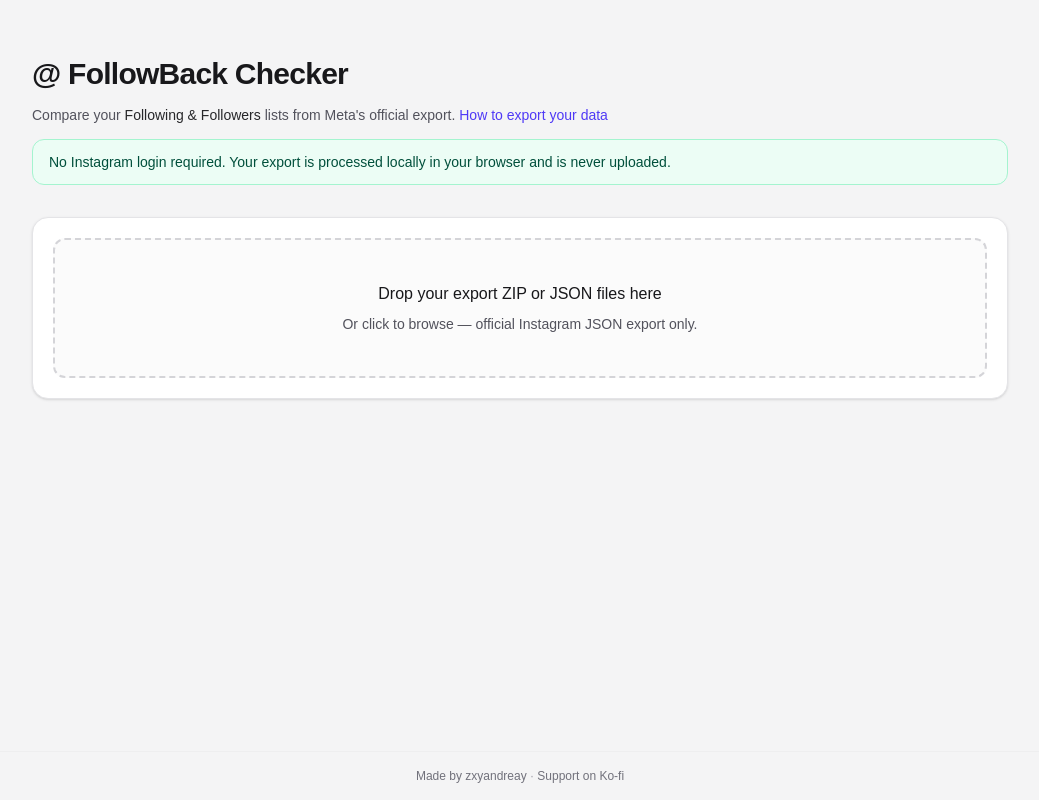
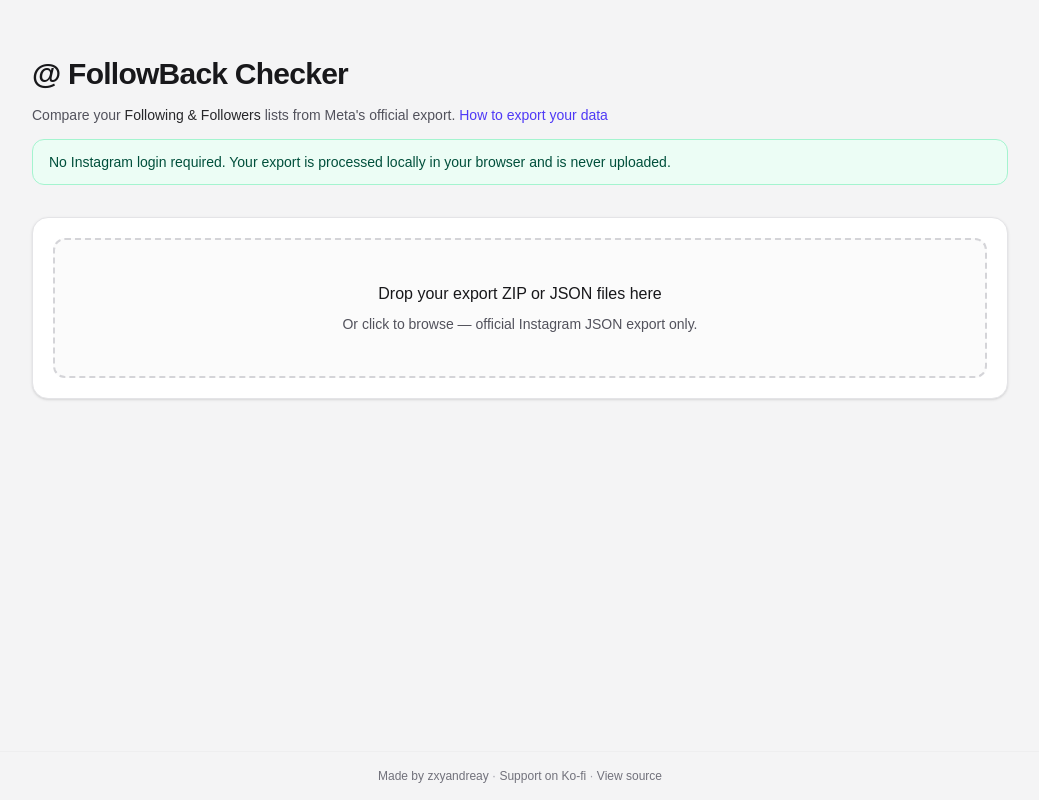
Before and after one commit to zxyandreay/followback-checker, a Next.js app: page /followback-checker/ in a window 1280 px wide. Shown: the whole page, without its empty margins (120-1159 px from the left). Built offline with nearby package versions, Linux system fonts and the light colour scheme.

Commit message:
feat(footer): add author and source links
Link the footer author name to the personal site while preserving the existing subtle styling. Add a source repository link and ensure footer links open in a new tab.

```diff
--- a/src/components/SiteFooterCredits.tsx
+++ b/src/components/SiteFooterCredits.tsx
@@ -1,9 +1,22 @@
+export const AUTHOR_URL = "https://zxyandreay.is-a.dev";
 export const KOFI_URL = "https://ko-fi.com/zxyandreay";
+export const REPOSITORY_URL = "https://github.com/zxyandreay/followback-checker";
 
 export function SiteFooterCredits() {
+  const footerLinkClass =
+    "text-zinc-500 underline-offset-2 hover:text-zinc-700 hover:underline dark:text-zinc-400 dark:hover:text-zinc-300";
+
   return (
     <p className="text-center text-xs text-zinc-500 dark:text-zinc-400">
-      Made by zxyandreay{" "}
+      Made by{" "}
+      <a
+        href={AUTHOR_URL}
+        target="_blank"
+        rel="noopener noreferrer"
+        className={footerLinkClass}
+      >
+        zxyandreay
+      </a>{" "}
       <span aria-hidden="true" className="text-zinc-400 dark:text-zinc-500">
         ·
       </span>{" "}
@@ -11,9 +24,20 @@
         href={KOFI_URL}
         target="_blank"
         rel="noopener noreferrer"
-        className="text-zinc-500 underline-offset-2 hover:text-zinc-700 hover:underline dark:text-zinc-400 dark:hover:text-zinc-300"
+        className={footerLinkClass}
       >
         Support on Ko-fi
+      </a>{" "}
+      <span aria-hidden="true" className="text-zinc-400 dark:text-zinc-500">
+        ·
+      </span>{" "}
+      <a
+        href={REPOSITORY_URL}
+        target="_blank"
+        rel="noopener noreferrer"
+        className={footerLinkClass}
+      >
+        View source
       </a>
     </p>
   );
```
